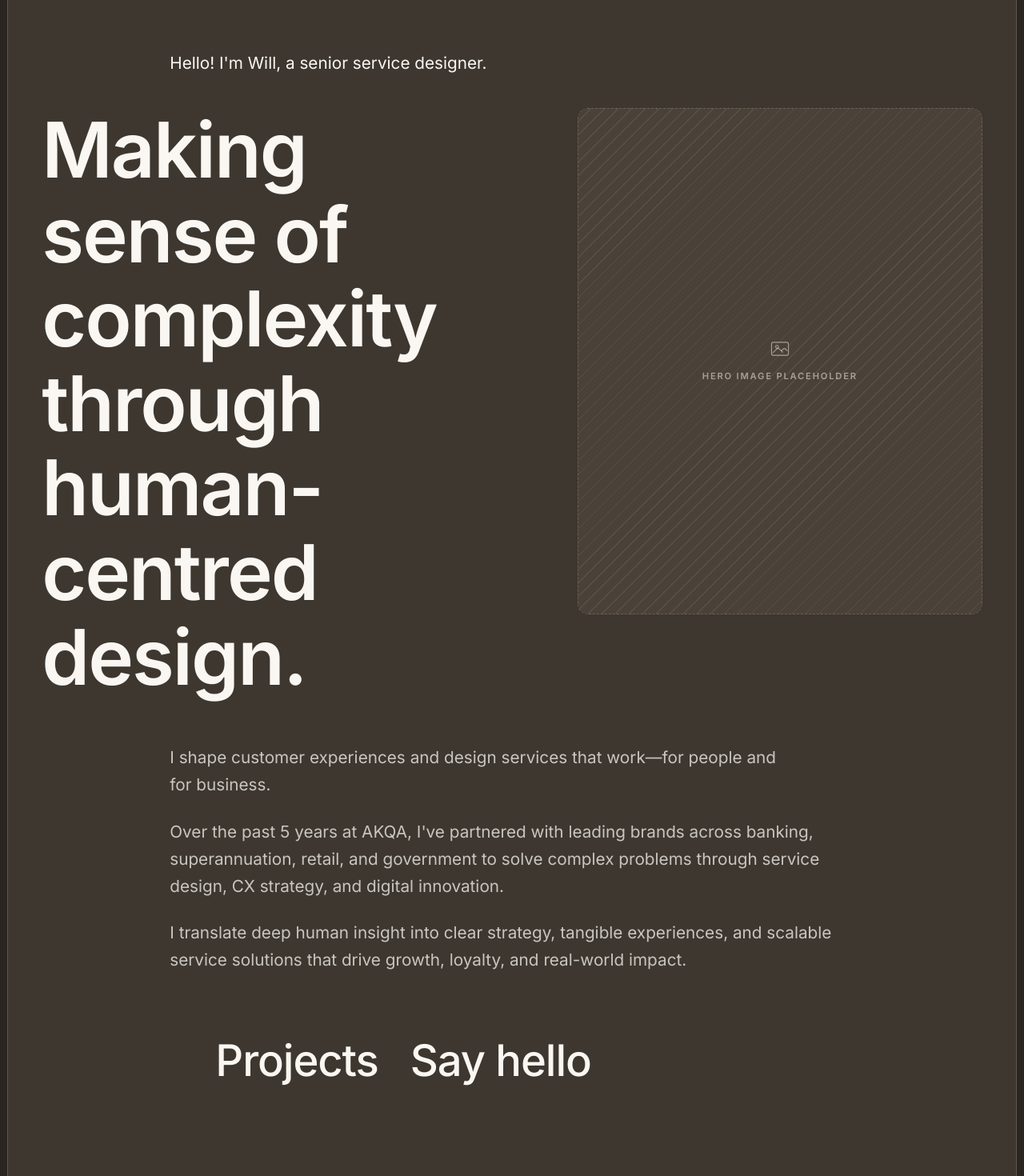
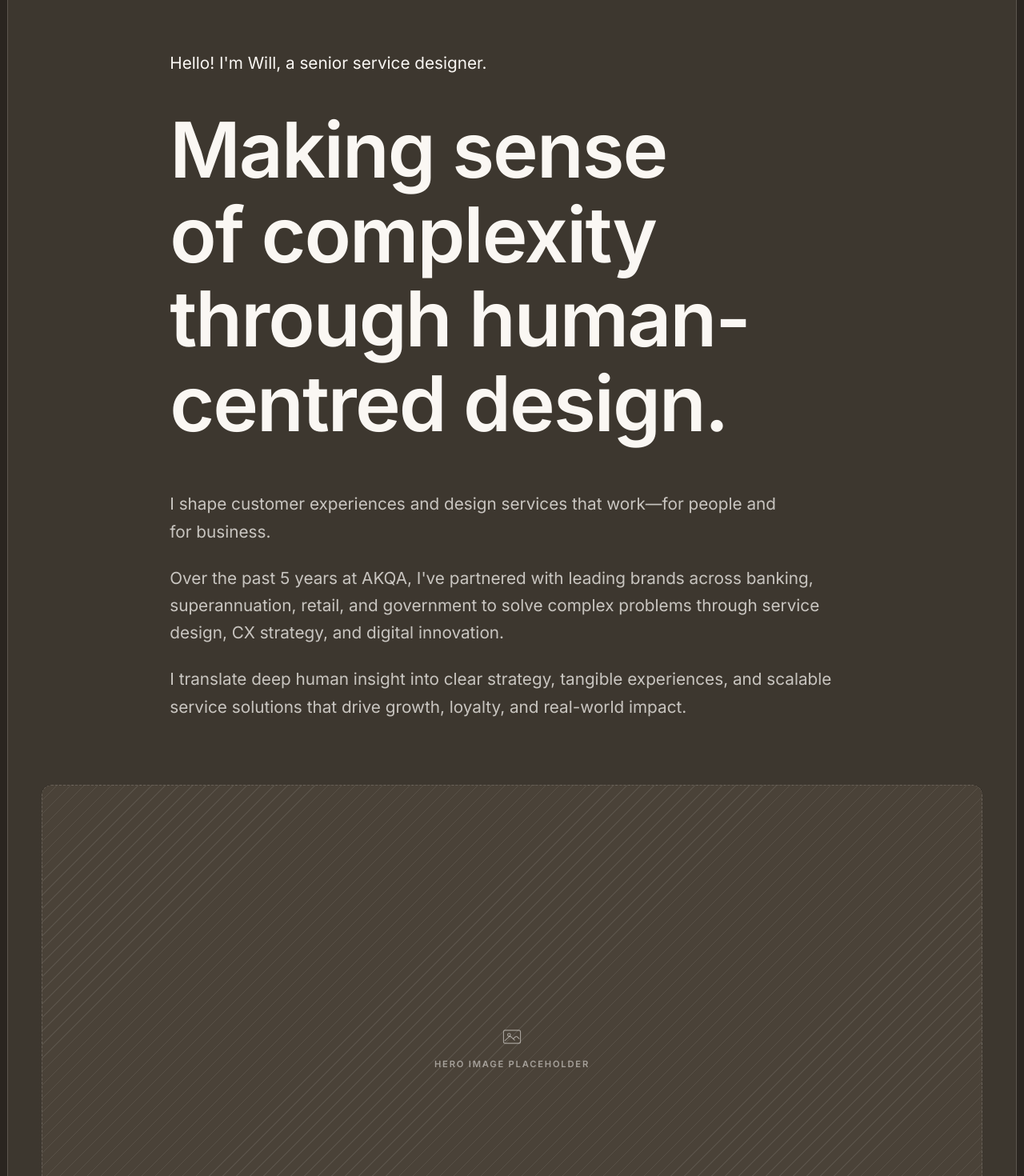
Before and after one commit to dunnw14/Website, a React (Vite) app: page / in a window 1280 px wide. Shown: the part 100-1570 px from the top of the page at 80% size. Built offline with nearby package versions, Linux system fonts and the light colour scheme.

Commit message:
Revert "Move hero image next to tagline, remove large hero section"
This reverts commit 61100c6879d31a6b6e5b676a4ca069b099b8a010.

```diff
--- a/src/pages/Home.css
+++ b/src/pages/Home.css
@@ -22,20 +22,11 @@
   text-wrap: balance;
 }
 
-/* ---- Main tagline/insight with image ----------------------- */
+/* ---- Main tagline/insight ------------------------------------ */
 
 .hero-tagline-section {
-  display: grid;
-  grid-template-columns: 1.2fr 1fr;
-  gap: clamp(2rem, 1.5rem + 3vw, 4rem);
-  align-items: start;
   margin-bottom: clamp(2rem, 1.5rem + 3vw, 3.5rem);
   animation: fadeIn 0.7s var(--ease) 0.2s both;
-}
-
-.hero-tagline-text {
-  display: flex;
-  flex-direction: column;
 }
 
 .hero-tagline {
@@ -46,14 +37,6 @@
   color: var(--ink);
   margin: 0;
   text-wrap: balance;
-}
-
-.hero-tagline-image {
-  width: 100%;
-}
-
-.hero-tagline-image .media-frame {
-  border-radius: var(--radius-lg);
 }
 
 /* ---- Body copy ------------------------------------------------ */
@@ -77,6 +60,17 @@
   text-wrap: pretty;
 }
 
+/* ---- Media container ------------------------------------------ */
+
+.hero-media-section {
+  margin-bottom: clamp(3rem, 2rem + 5vw, 5rem);
+  animation: fadeIn 0.8s var(--ease) 0.3s both;
+}
+
+.hero-media-section .media-frame {
+  border-radius: var(--radius-lg);
+}
+
 /* ---- Navigation links ----------------------------------------- */
 
 .hero-links {
@@ -84,7 +78,7 @@
   gap: clamp(1.5rem, 1rem + 2vw, 2.5rem);
   align-items: center;
   margin-bottom: clamp(4rem, 2rem + 6vw, 7rem);
-  animation: fadeIn 0.7s var(--ease) 0.3s both;
+  animation: fadeIn 0.7s var(--ease) 0.35s both;
 }
 
 /* ============================================================
@@ -144,17 +138,6 @@
    Responsive
    ============================================================ */
 
-@media (max-width: 1000px) {
-  .hero-tagline-section {
-    grid-template-columns: 1fr;
-    gap: clamp(1.5rem, 1rem + 2vw, 2rem);
-  }
-
-  .hero-tagline-image {
-    max-width: 350px;
-  }
-}
-
 @media (max-width: 900px) {
   .hero-links {
     flex-wrap: wrap;
--- a/src/pages/Home.jsx
+++ b/src/pages/Home.jsx
@@ -17,13 +17,8 @@ export default function Home() {
           <p className="hero-greeting-text">{hero.greeting}</p>
         </div>
 
-        <div className="hero-tagline-section shell">
-          <div className="hero-tagline-text">
-            <p className="hero-tagline">{hero.tagline}</p>
-          </div>
-          <div className="hero-tagline-image">
-            <MediaFrame item={heroMedia} ratio="4 / 5" label="Hero image" />
-          </div>
+        <div className="hero-tagline-section shell-narrow">
+          <p className="hero-tagline">{hero.tagline}</p>
         </div>
 
         <div className="hero-copy-section shell-narrow">
@@ -32,6 +27,10 @@ export default function Home() {
               <p key={i}>{paragraph}</p>
             ))}
           </div>
+        </div>
+
+        <div className="hero-media-section shell">
+          <MediaFrame item={heroMedia} ratio="16 / 9" label="Hero image" />
         </div>
 
         <div className="hero-links shell-narrow">
```
